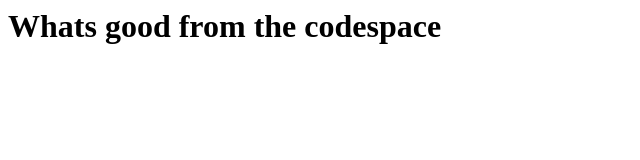
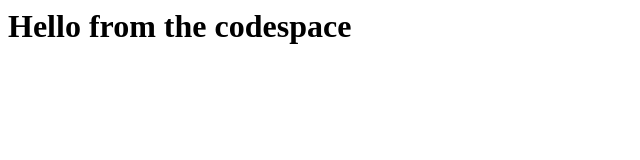
Before and after one commit to lacalasolutions/skills-code-with-codespaces, a plain HTML site: page index.html in a window 1280 px wide. Shown: the whole page, without its empty margins (0-640 px from the left). Drawn offline with Linux system fonts and the light colour scheme.

Commit message:
Adding hello from the codespace!

```diff
--- a/index.html
+++ b/index.html
@@ -1,3 +1,3 @@
 <html>
-  <h1>Whats good from the codespace</h1>
+  <h1>Hello from the codespace</h1>
 </html>
```
